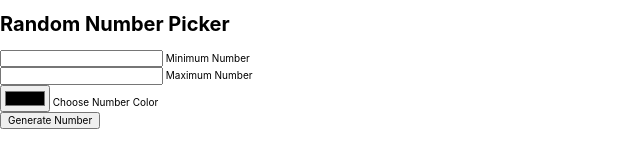
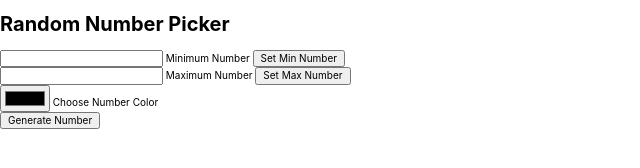
Before and after one commit to hbstudentswic/Random_Number_Picker, a website: page index.html in a window 1280 px wide. Shown: the whole page, without its empty margins (0-640 px from the left). Drawn offline with nearby package versions, Linux system fonts and the light colour scheme.

Commit message:
perf: :zap: Add 'submit' buttons to the max-form and min-form
Create 'submit' buttons to the forms in order to submit form.

Fixes basic issue with entering max and min numbers

```diff
--- a/index.html
+++ b/index.html
@@ -19,10 +19,12 @@
       <form id="min-form">
         <input type="number" id="min-num" />
         <label for="min-num">Minimum Number</label>
+        <button type="submit">Set Min Number</button>
       </form>
       <form id="max-form">
         <input type="number" id="max-num" />
         <label for="max-num">Maximum Number</label>
+        <button type="submit">Set Max Number</button>
       </form>
       <div>
         <input type="color" id="color" />
```
